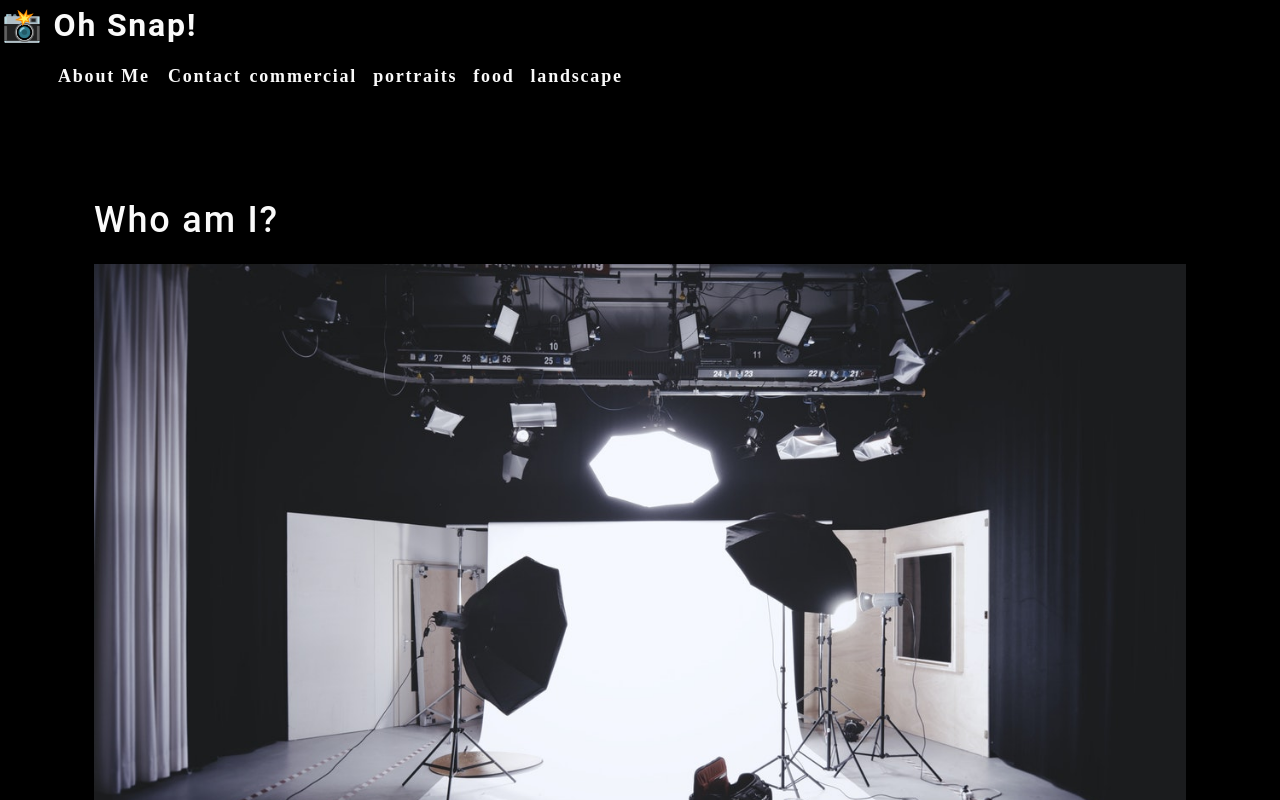
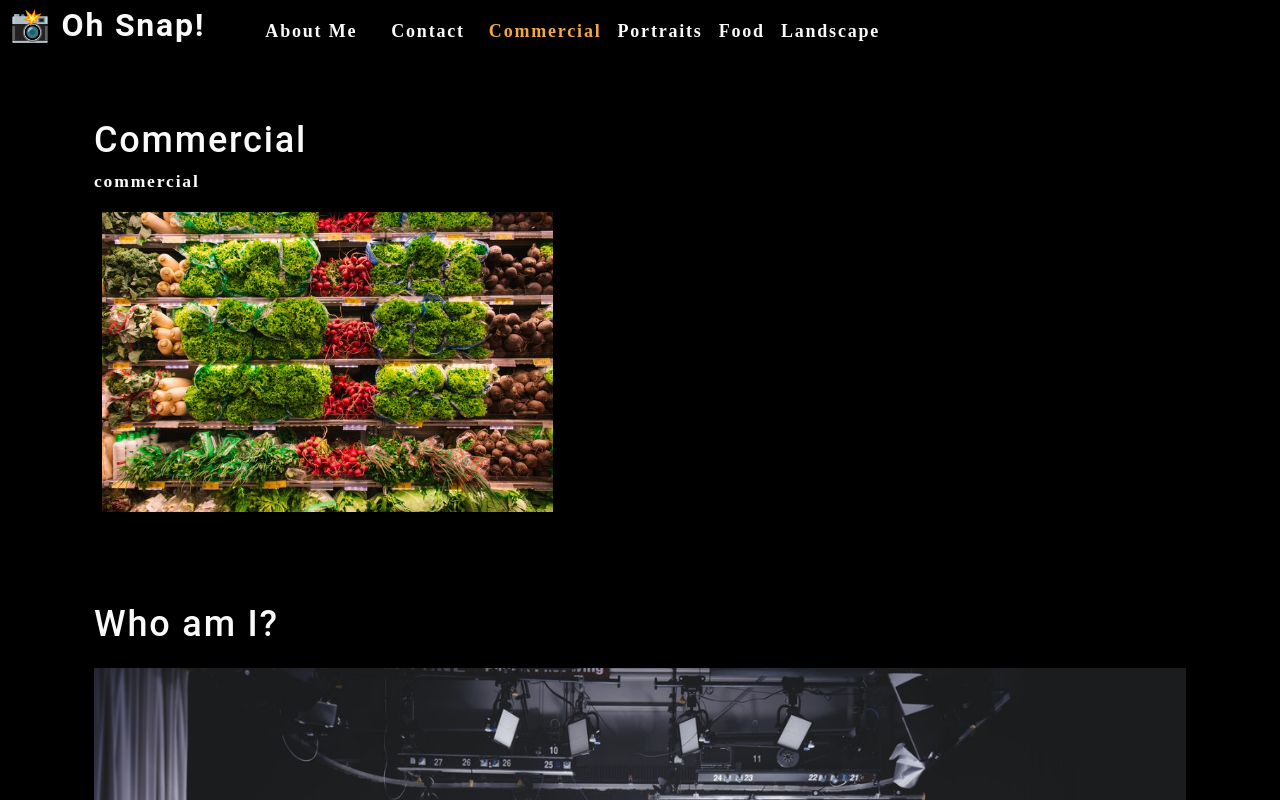
Before and after one commit to jvit1985/photo-port, a React (Create React App) app: page / in a window 1280 px wide. Shown: the top 800 px of the page. Built offline with nearby package versions, Linux system fonts and the light colour scheme.

Commit message:
added hook for categories in nav

```diff
--- a/src/App.js
+++ b/src/App.js
@@ -1,13 +1,31 @@
-import React from 'react';
+import React, { useState } from 'react';
 import Nav from './components/Nav';
 import About from './components/About';
+import Gallery from './components/Gallery';
 import './App.css';
 
 function App() {
+  const [categories] = useState([
+    {
+      name: 'commercial',
+      description: 'Photos of grocery stores, food trucks, and other commercial projects',
+    },
+    { name: 'portraits', description: 'Portraits of people in my life' },
+    { name: 'food', description: 'Delicious delicacies' },
+    { name: 'landscape', description: 'Fields, farmhouses, waterfalls, and the beauty of nature' },
+  ]);
+
+  const [currentCategory, setCurrentCategory] = useState(categories[0]);
+
   return (
     <div>
-      <Nav></Nav>
+      <Nav
+        categories={categories}
+        setCurrentCategory={setCurrentCategory}
+        currentCategory={currentCategory}
+      ></Nav>
       <main>
+        <Gallery></Gallery>
         <About></About>
       </main>
     </div>
--- /dev/null
+++ b/src/components/Gallery/index.js
@@ -0,0 +1,25 @@
+import React from "react";
+import { capitalizeFirstLetter } from '../../utils/helpers';
+import photo from '../../assets/small/commercial/0.jpg';
+
+function Gallery(props) {
+    const currentCategory = {
+        name: "commercial",
+        description: "Photos of grocery stores, food trucks, and other commercial projects",
+    };
+    return (
+        <section>
+            <h1>{capitalizeFirstLetter(currentCategory.name)}</h1>
+            <p>{currentCategory.name}</p>
+            <div className="flex-row">
+                <img
+                    src={photo}
+                    alt="Commercial Example"
+                    className="img-thumbnail mx-1"
+                />
+            </div>
+        </section>
+    );
+}
+
+export default Gallery;
--- a/src/components/Nav/index.js
+++ b/src/components/Nav/index.js
@@ -1,25 +1,16 @@
 import React from "react";
+import { capitalizeFirstLetter } from "../../utils/helpers";
 
-const categories = [
-    {
-        name: "commercial",
-        description: "Photos of grocery stores, food trucks, and other commercial projects"
-    },
-    { name: "portraits", description: "Portraits of people in my life" },
-    { name: "food", description: "Delicious delicacies" },
-    {
-        name: "landscape",
-        description: "Fields, farmhouses, waterfalls, and the beauty of nature",
-    },
-];
+function Nav(props) {
 
-function categorySelected() {
-    console.log("hello")
-}
+const {
+    categories = [],
+    setCurrentCategory,
+    currentCategory,
+} = props;
 
-function Nav() {
     return (
-        <header>
+        <header className="flex-row px-1">
             <h2>
                 <a data-testid="link" href="/">
                     <span role="img" aria-label="camera"> 📸</span> Oh Snap!
@@ -28,20 +19,23 @@
             <nav>
                 <ul className="flex-row">
                     <li className="mx-2">
-                        <a data-testid="about" href="#about">
+                        <a data-testId="about" href="#about">
                             About Me
                         </a>
                     </li>
-                    <li>
+                    <li className="mx-2">
                         <span>Contact</span>
                     </li>
                     {categories.map((category) => (
-                        <li
-                            className="mx-1"
-                            key={category.name}
-                            >
-                                <span onClick={() => categorySelected(category.name)} >
-                                    {category.name}
+                        <li className={`mx-1 ${
+                            currentCategory.name === category.name && 'navActive'
+                        }`} key={category.name}>
+                                <span
+                                    onClick={() => {
+                                        setCurrentCategory(category)
+                                    }}
+                                >
+                                    {capitalizeFirstLetter(category.name)}
                                 </span>
                             </li>
                     ))}
```
